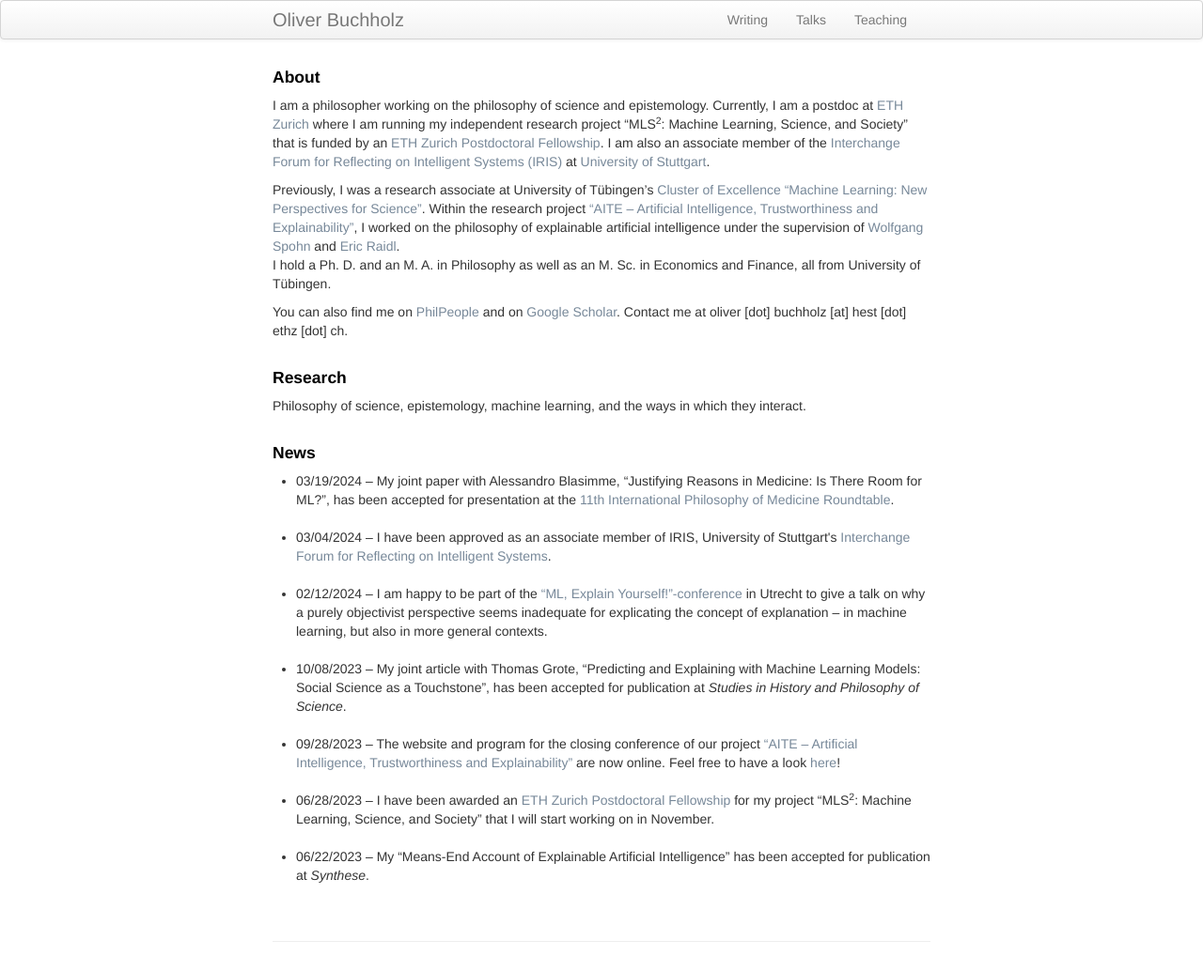
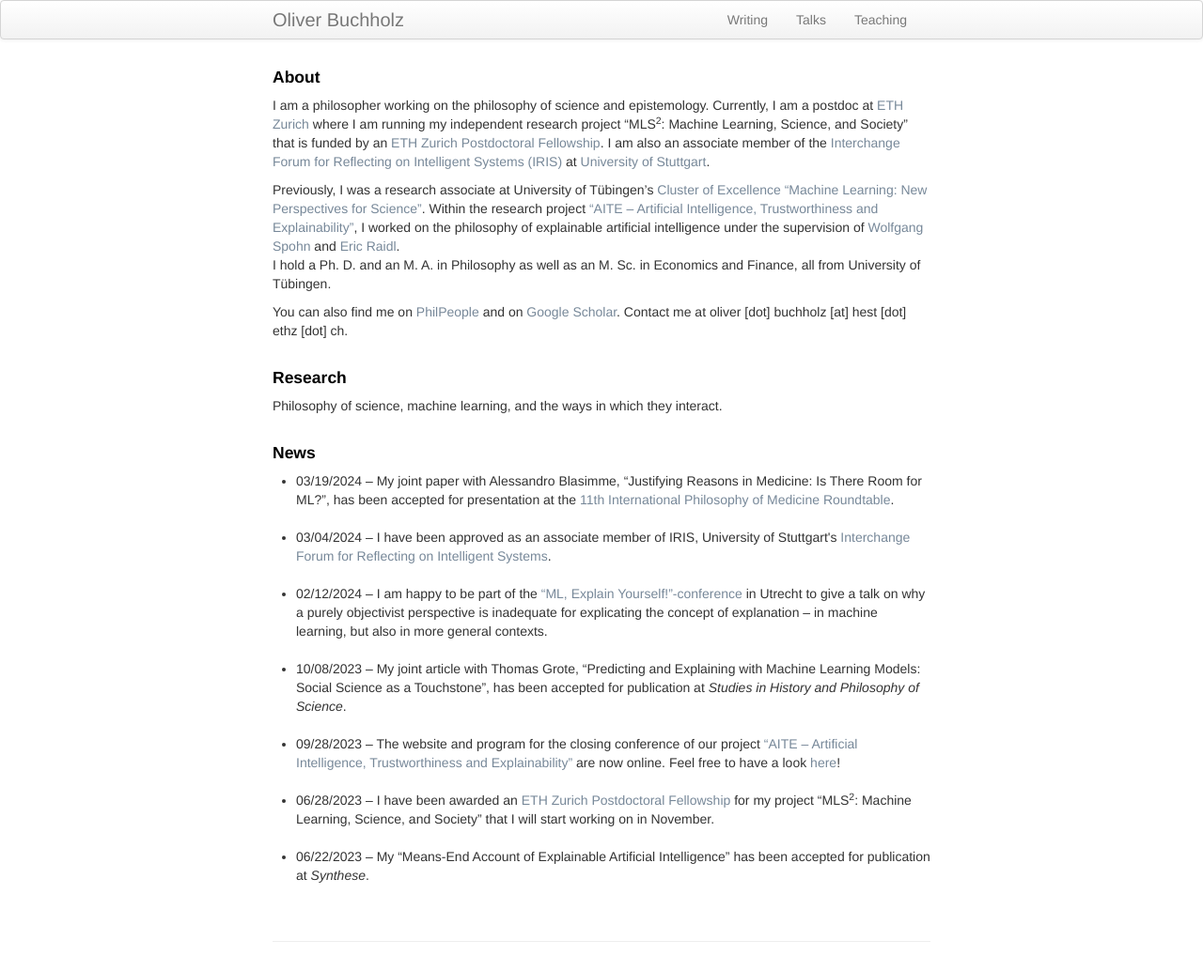
Before and after one commit to oliverbuchholz/oliverbuchholz.github.io, a Jekyll site: the page built from index.md, in a window 1280 px wide. Shown: the whole page at 94% size. Built offline with Jekyll 4.4.1, drawn with Linux system fonts in a browser that asks for light colours.

Commit message:
Update index.md

```diff
--- a/index.md
+++ b/index.md
@@ -17,7 +17,7 @@ You can also find me on <a href="https://philpeople.org/profiles/oliver-buchholz
 
 <h4> Research </h4>
 
-Philosophy of science, epistemology, machine learning, and the ways in which they interact.<br><br>
+Philosophy of science, machine learning, and the ways in which they interact.<br><br>
 
 
 <h4> News </h4>
@@ -29,7 +29,7 @@ Philosophy of science, epistemology, machine learning, and the ways in which the
 <li> 03/04/2024 &ndash; I have been approved as an associate member of IRIS, University of Stuttgart's <a href="https://www.iris.uni-stuttgart.de/" target="_blank">Interchange Forum for Reflecting on Intelligent Systems</a>.<br><br>
 </li>
 
-<li> 02/12/2024 &ndash; I am happy to be part of the <a href="https://ephil.ai/event/conference-ml-explain-yourself/" target="_blank">&ldquo;ML, Explain Yourself!&rdquo;-conference</a> in Utrecht to give a talk on why a purely objectivist perspective seems inadequate for explicating the concept of explanation &ndash; in machine learning, but also in more general contexts.<br><br>
+<li> 02/12/2024 &ndash; I am happy to be part of the <a href="https://ephil.ai/event/conference-ml-explain-yourself/" target="_blank">&ldquo;ML, Explain Yourself!&rdquo;-conference</a> in Utrecht to give a talk on why a purely objectivist perspective is inadequate for explicating the concept of explanation &ndash; in machine learning, but also in more general contexts.<br><br>
 </li>
 
 <li> 10/08/2023 &ndash; My joint article with Thomas Grote, &ldquo;Predicting and Explaining with Machine Learning Models: Social Science as a Touchstone&rdquo;, has been accepted for publication at <i>Studies in History and Philosophy of Science</i>.<br><br>
```
